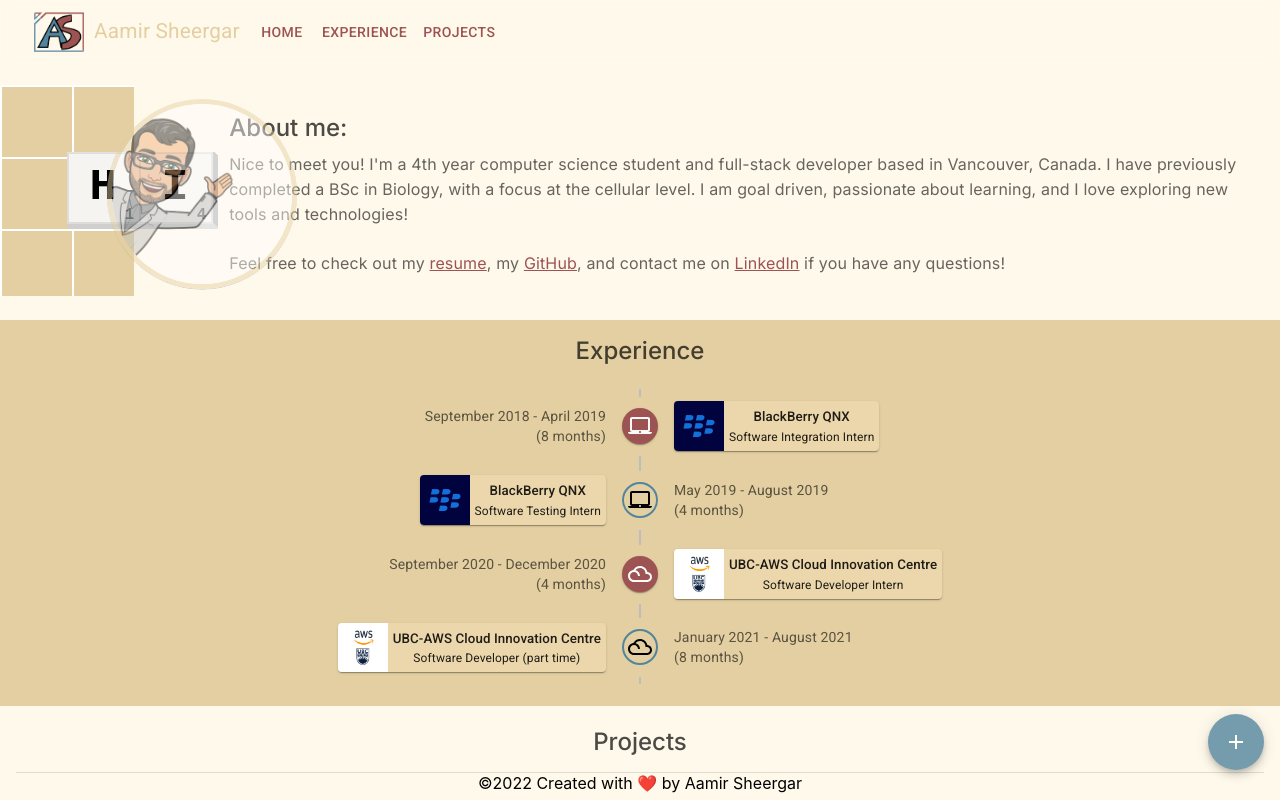
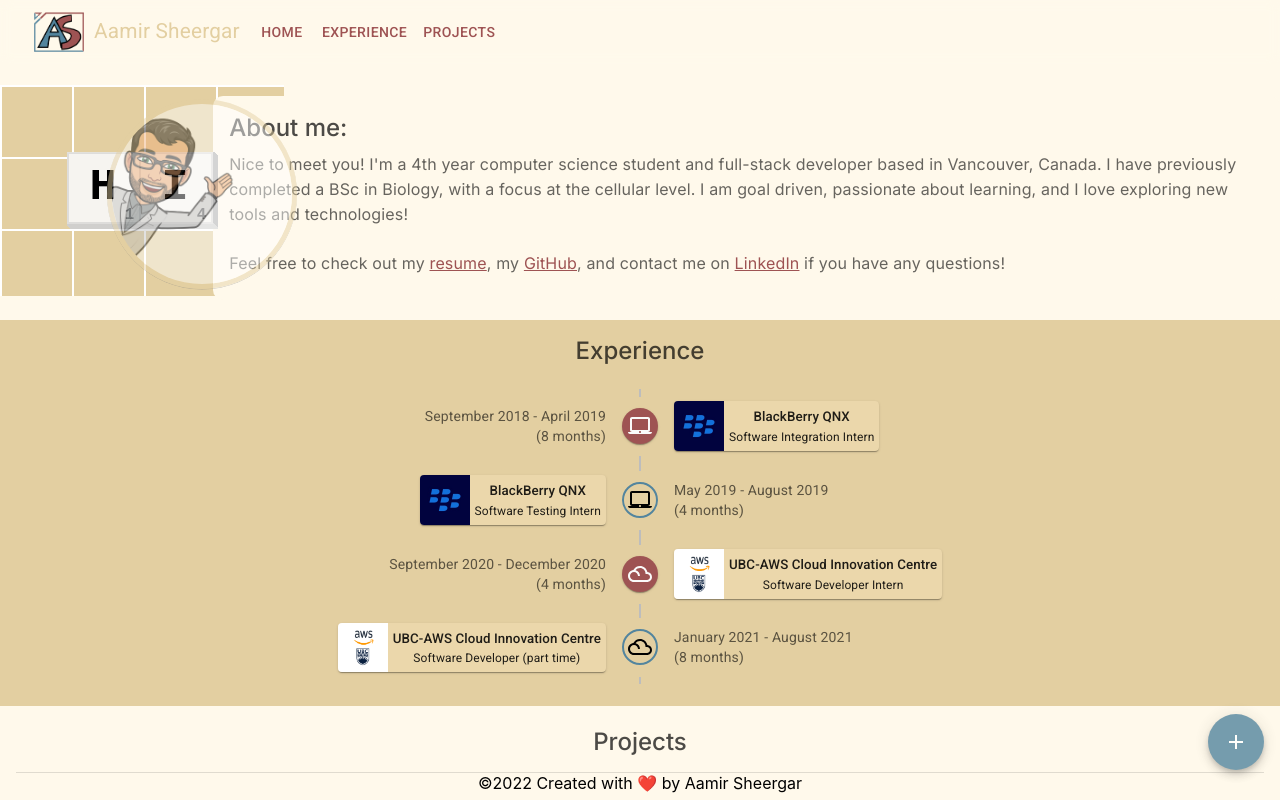
Before and after one commit to AamirL1011/PersonalWebsite, a React (Create React App) app: page / in a window 1280 px wide. Both pictures are taken after a click on the button "Enter". Built offline with nearby package versions, Linux system fonts and the light colour scheme.

Commit message:
Update HomePage.js

```diff
--- a/src/Views/Pages/Home/HomePage.js
+++ b/src/Views/Pages/Home/HomePage.js
@@ -52,9 +52,13 @@
     return(
         <Grid container item direction={"row"} justifyContent={"space-evenly"} alignItems={"center"} style={{backgroundColor: "#fff9eb"}}>
             <Grid item xs={10} sm={6} md={3} lg={1} xl={1}>
-                <div className={"scrabbleBox"} style={{maxWidth: "150px"}}>
-                    <span className="scrabble animate"><span style={{color: "black"}}>Hi</span></span>
-                </div>
+                <Grid container direction={"row"} justifyContent={"space-evenly"} alignItems={"center"}>
+                    <Grid item >
+                        <div className={"scrabbleBox"} style={{maxWidth: "150px"}}>
+                            <span className="scrabble animate"><span style={{color: "black"}}>Hi</span></span>
+                        </div>
+                    </Grid>
+                </Grid>
             </Grid>
             <Grid item xs={12} sm={5} md={2} lg={1} xl={1} style={{textAlign: "center", paddingTop: "10px"}}>
                 <img className={"avatar"} src={process.env.PUBLIC_URL + './Assets/Images/bitmoji.png'} alt=""/>
```
